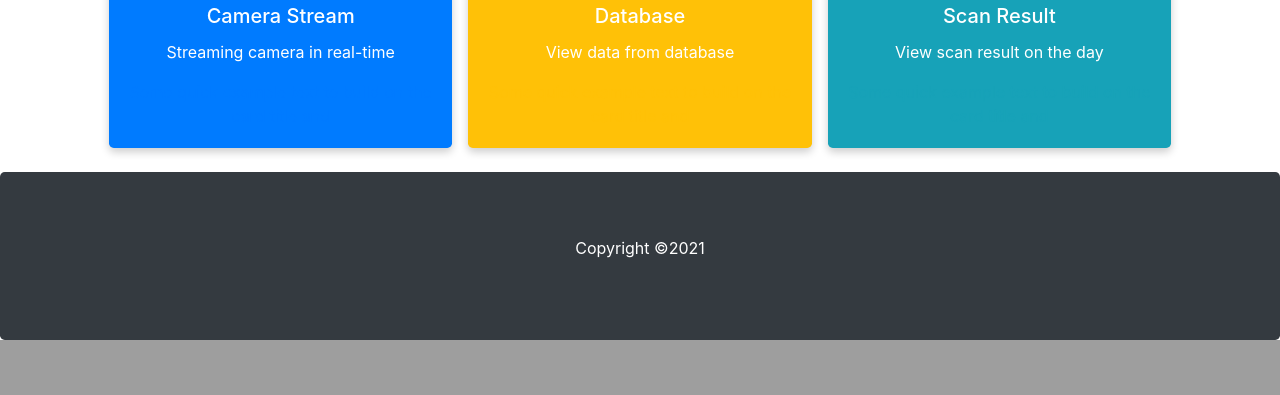
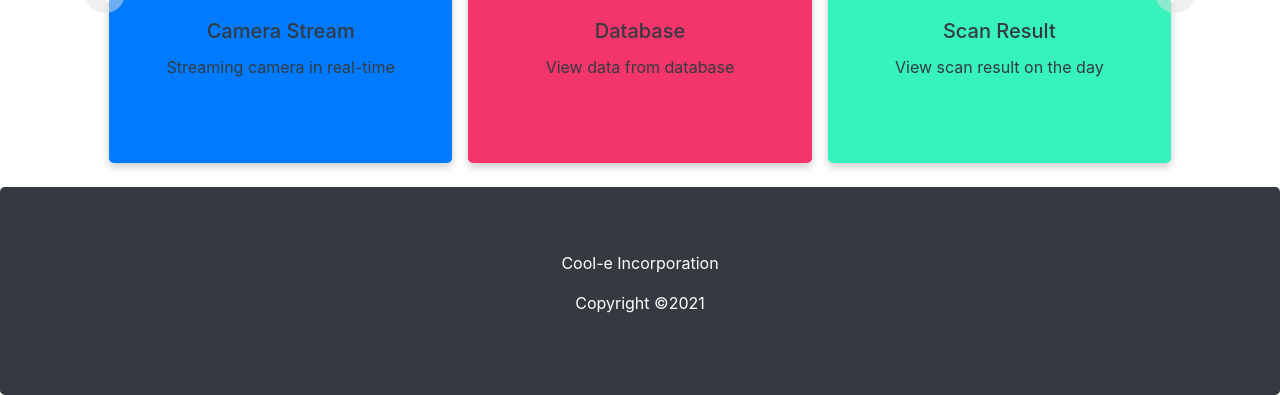
Before and after one commit to felixfilipi/E-eyes, a PHP site: page / in a window 1280 px wide. Shown: the part 622-1017 px from the top of the page. Before the commit the page ends 962 px from the top, so only its background shows below. Run offline with PHP 8.4, Linux system fonts and the light colour scheme; the visitor is signed in with stand-in values (Sample User, id 1).

Commit message:
Update main_menu.php

```diff
--- a/backend/templates/main_menu.php
+++ b/backend/templates/main_menu.php
@@ -17,15 +17,17 @@
 </head>
 
 <body>
-<nav class="navbar navbar-expand-sm bg-info navbar-dark navbar-static-top">
-<a class="navbar-brand" href="./index.php">e-Eyes</a>
+<script src="./styles/logoutfunc.js"> </script>
+
+<nav class="navbar navbar-expand-sm navbar-dark navbar-static-top" style="background: #356BF3;">
+<a class="navbar-brand" href="./index.php"><img src="./images/resources/coole.png" alt="logo" style="width:60px;"></a>
 <button class="navbar-toggler" type="button" data-toggle="collapse" data-target="#collapsibleNavbar">
 <span class="navbar-toggler-icon"></span>
 </button>
 <div class="collapse navbar-collapse" id="collapsibleNavbar">
 <ul class="navbar-nav">
 <li class="nav-item">
-<a class="nav-link active" href="./templates/main_menu.php">HOME</a>
+<a class="nav-link active" href="./index.php">HOME</a>
 </li>
 <li class="nav-item">
 <a class="nav-link" href="./about.php">ABOUT</a>
@@ -33,7 +35,7 @@
 </ul>
 <ul class="navbar-nav ml-auto">
 <li class="nav-item">
-<a class="nav-link" href="./auth/logout.php"><img src="./images/resources/logout.png" width=20px height=20px></img>LOGOUT</a>
+<a class="nav-link" id="logout" href="./auth/logout.php" onclick="logout"><img src="./images/resources/logout.png" width=20px height=20px></img>LOGOUT</a>
 </li>
 </ul>
 </div>
@@ -53,30 +55,30 @@
           <div class="card card-box bg-primary text-white rounded-lg">
             <img src="./images/resources/camera.png" class="card-img-top mx-auto d-block" style="width:140px;" alt="camera-stream">
             <div class="card-body">
-              <h5 class="card-title text-white">Camera Stream</h5>
-              <p class="card-text text-white">Streaming camera in real-time</p>
+              <h5 class="card-title text-dark">Camera Stream</h5>
+              <p class="card-text text-dark">Streaming camera in real-time</p>
 			  <p class="card-text text-primary">Some quick example text to build on the card title and</p>
             </div>
           </div>
       </a>
       <a href="./models/user_database.php">
-      <div class="card d-none d-md-block bg-warning rounded-lg">
+      <div class="card d-none d-md-block rounded-lg" style="background: #F3356B;">
 	  <br>
         <img src="./images/resources/database.png" class="card-img-top mx-auto d-block" style="width:140px; height:152px" alt="database">
         <div class="card-body">
-          <h5 class="card-title text-white">Database</h5>
-          <p class="card-text text-white">View data from database</p>
-		  <p class="card-text text-warning">Some quick example text to build on the card title and</p>
+          <h5 class="card-title text-dark">Database</h5>
+          <p class="card-text text-dark">View data from database</p>
+		  <p class="card-text" style="color:#F3356B;">Some quick example text to build on the card title and</p>
         </div>
       </div>
       </a>
       <a href="./models/scan_result.php">
-        <div class="card d-none d-md-block bg-info rounded-lg">
+        <div class="card d-none d-md-block rounded-lg" style="background:#36F3BC;">
           <img src="./images/resources/scan.png" class="card-img-top mx-auto d-block" style="width:140px;" alt="scan-result">
           <div class="card-body">
-            <h5 class="card-title text-white">Scan Result</h5>
-            <p class="card-text text-white">View scan result on the day</p>
-			<p class="card-text text-info">Some quick example text to build on the card title and</p>
+            <h5 class="card-title text-dark">Scan Result</h5>
+            <p class="card-text text-dark">View scan result on the day</p>
+			<p class="card-text" style="color:#36F3BC;">Some quick example text to build on the card title and</p>
           </div>
         </div>
       </a>
@@ -88,20 +90,20 @@
           <div class="card bg-primary text-white rounded-lg">
             <img src="./images/resources/training.png" class="card-img-top mx-auto d-block" style="width:140px;" alt="training">
             <div class="card-body">
-              <h5 class="card-title text-white">Training</h5>
-              <p class="card-text text-white">Start training the data</p>
+              <h5 class="card-title text-dark">Training</h5>
+              <p class="card-text text-dark">Start training the data</p>
 			  <p class="card-text text-primary">Some quick example text to build on the card title and make up the bulk of the card's content.</p>
             </div>
           </div>
       </a>
       <a href="./models/downloadrecording.php">
-        <div class="card d-none d-md-block bg-success rounded-lg">
+        <div class="card d-none d-md-block rounded-lg" style="background:#36F3BC;">
 		<br>
           <img src="./images/resources/download.png" class="card-img-top mx-auto d-block" style="width:140px; height:144px;" alt="download-recording">
           <div class="card-body mt-2">
-            <h5 class="card-title text-white">Download Recording</h5>
-            <p class="card-text text-white">Download your recording</p>
-			<p class="card-text text-success">Some quick example text to build on the card title and make up the bulk of the card's content.</p>
+            <h5 class="card-title text-dark">Download Recording</h5>
+            <p class="card-text text-dark">Download your recording</p>
+			<p class="card-text" style="color:#36F3BC;">Some quick example text to build on the card title and make up the bulk of the card's content.</p>
           </div>
         </div>
       </a>
@@ -120,6 +122,7 @@
 </div>
 
 <div class="jumbotron text-center text-white bg-dark" style="margin-bottom:0">
+  <p>Cool-e Incorporation</p>
   <p>Copyright ©2021</p>
 </div>
 
```
